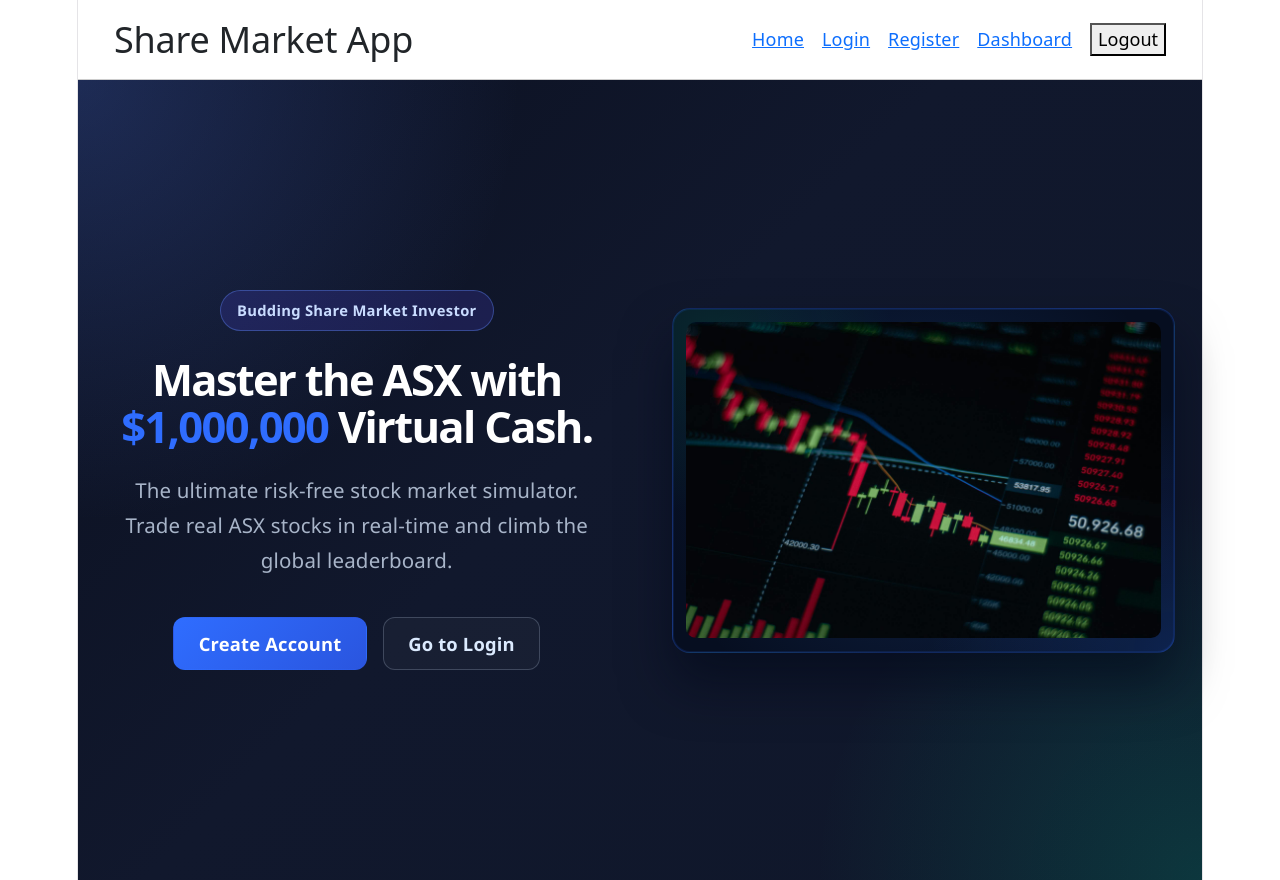
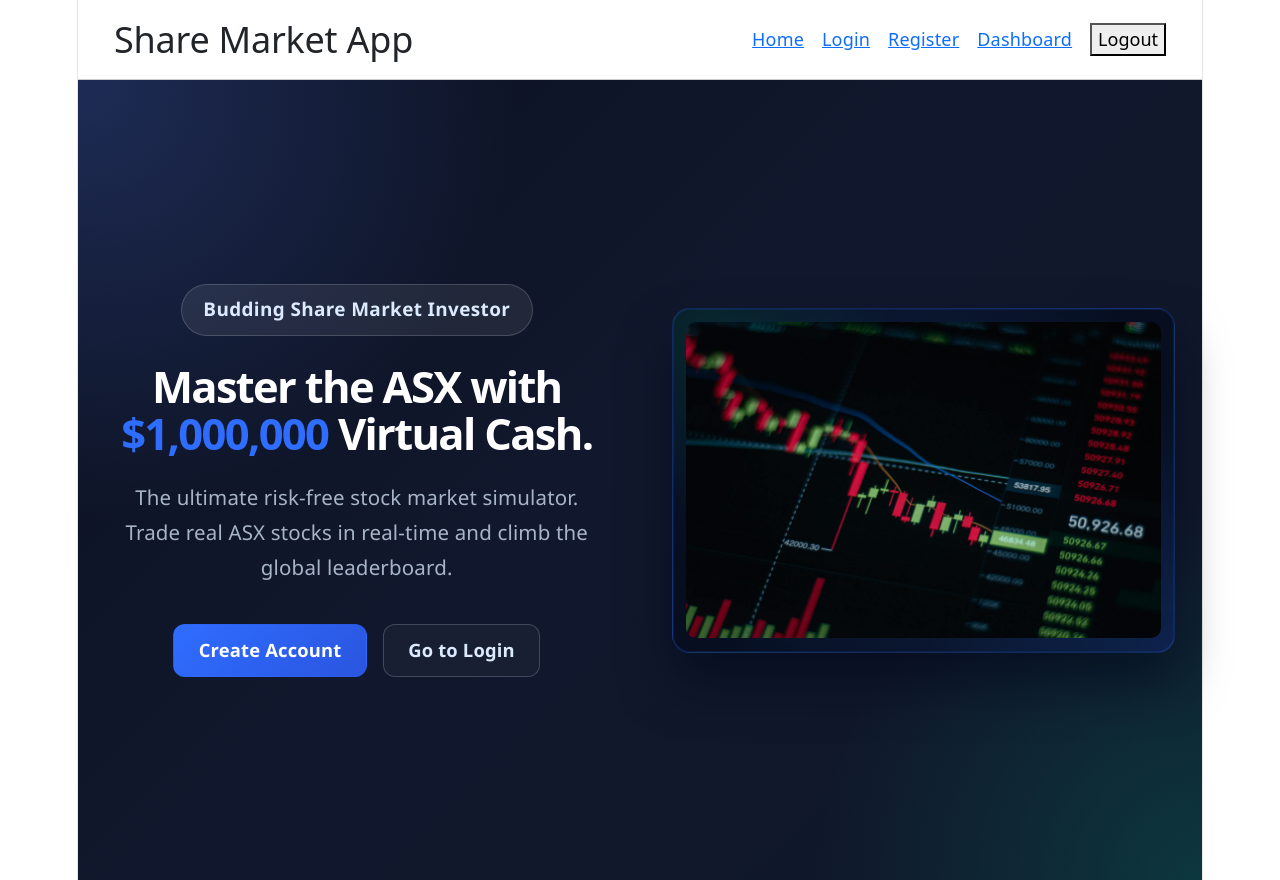
Before and after one commit to PeerAjay/Budding-Share-Market-Investor-App, a React app in the folder frontend/: page /home in a window 1280 px wide. Built offline with nearby package versions, Linux system fonts and the light colour scheme; the HTML template or start-up script is replaced by a standard one.

Commit message:
increase badge size for better visibility

```diff
--- a/frontend/src/pages/Home.css
+++ b/frontend/src/pages/Home.css
@@ -26,15 +26,15 @@
 
 .home-hero-badge {
     display: inline-block;
-    margin-bottom: 1.4rem;
-    padding: 0.46rem 0.9rem;
+    padding: 0.6rem 1.2rem;
+    border: 1px solid rgba(255, 255, 255, 0.16);
     border-radius: 999px;
-    border: 1px solid rgba(99, 141, 255, 0.38);
-    background: rgba(79, 70, 229, 0.2);
-    color: #c9dcff;
-    font-size: 0.82rem;
-    font-weight: 700;
+    background: rgba(255, 255, 255, 0.08);
+    color: #dbeafe;
+    font-size: 1.05rem;
+    font-weight: 600;
     letter-spacing: 0.02em;
+    margin-bottom: 1.5rem;
 }
 
 .home-hero-title {
--- a/frontend/src/pages/Home.jsx
+++ b/frontend/src/pages/Home.jsx
@@ -26,7 +26,7 @@ function Home() {
 
                 <section className="home-visual-panel">
                     <div className="home-market-preview-card">
-                        <img src={stockPreview} alt="Stock market dashboard preview" className="home-market-preview-image"/>
+                        <img src={stockPreview} alt="Stock market dashboard preview" className="home-market-preview-image" />
                     </div>
                 </section>
             </div>
```
